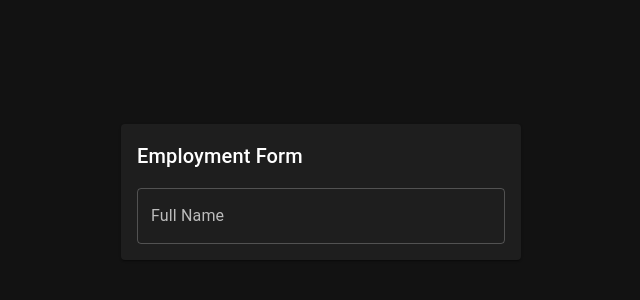
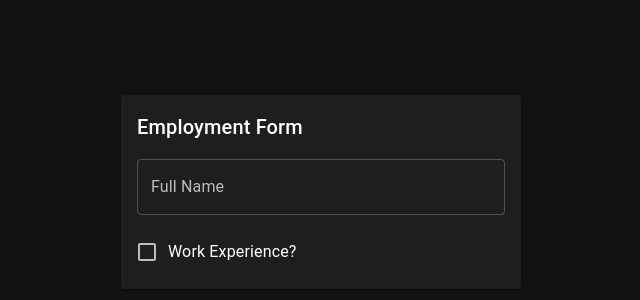
Before and after one commit to Annie-Huang/react-hook-form-with-zod-dynamic-form, a React (Vite) app: page / in a window 1280 px wide. Shown: the part 208-508 px from the top of the page, without its empty margins (319-959 px from the left). Built offline with nearby package versions, Linux system fonts and the light colour scheme.

Commit message:
Add the <Checkbox> and the <TextField> into the template. Add useWatch to monitor hasWorkExpereience value to show|hide <TextField>

```diff
--- a/src/App.tsx
+++ b/src/App.tsx
@@ -1,7 +1,7 @@
 import React from 'react';
 import { Container } from './Container.tsx';
-import { TextField } from '@mui/material';
-import { useForm } from 'react-hook-form';
+import { Checkbox, FormControlLabel, TextField } from '@mui/material';
+import { useForm, useWatch } from 'react-hook-form';
 import { formDefaultValues, formSchema, FormSchema } from './formSchema.ts';
 import { zodResolver } from '@hookform/resolvers/zod';
 
@@ -9,11 +9,16 @@ export const App = () => {
   const {
     register,
     formState: { errors },
+    control,
   } = useForm<FormSchema>({
     mode: 'all',
     resolver: zodResolver(formSchema),
     defaultValues: formDefaultValues,
   });
+
+  const hasWorkExperience = useWatch({ control, name: 'hasWorkExperience' });
+
+  console.log('errors=', errors);
 
   return (
     <Container>
@@ -23,6 +28,20 @@ export const App = () => {
         helperText={errors.fullName?.message}
         error={!!errors.fullName}
       />
+      <FormControlLabel
+        {...register('hasWorkExperience')}
+        label='Work Experience?'
+        control={<Checkbox />}
+        style={{ alignSelf: 'start' }}
+      />
+      {hasWorkExperience && (
+        <TextField
+          {...register('companyName')}
+          label='Company Name'
+          helperText={errors.companyName?.message}
+          error={!!errors.companyName}
+        />
+      )}
     </Container>
   );
 };
```
